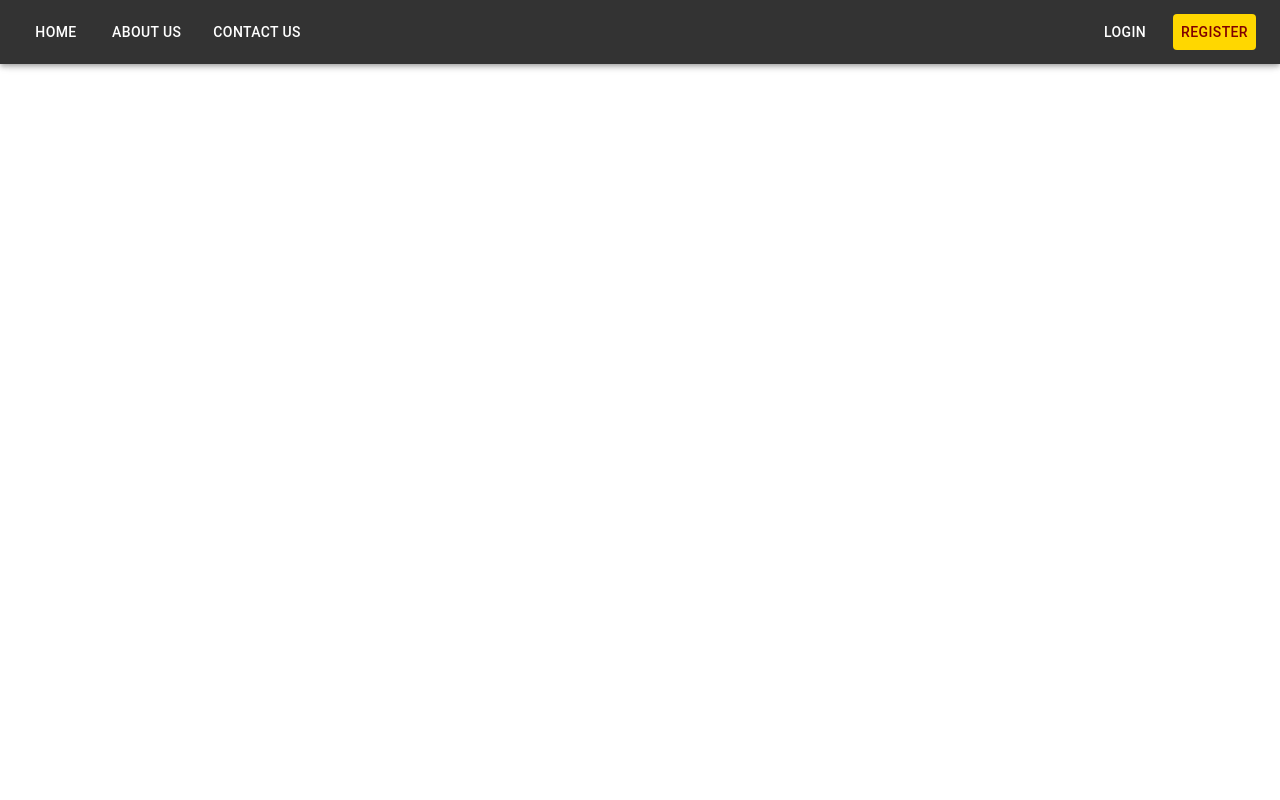
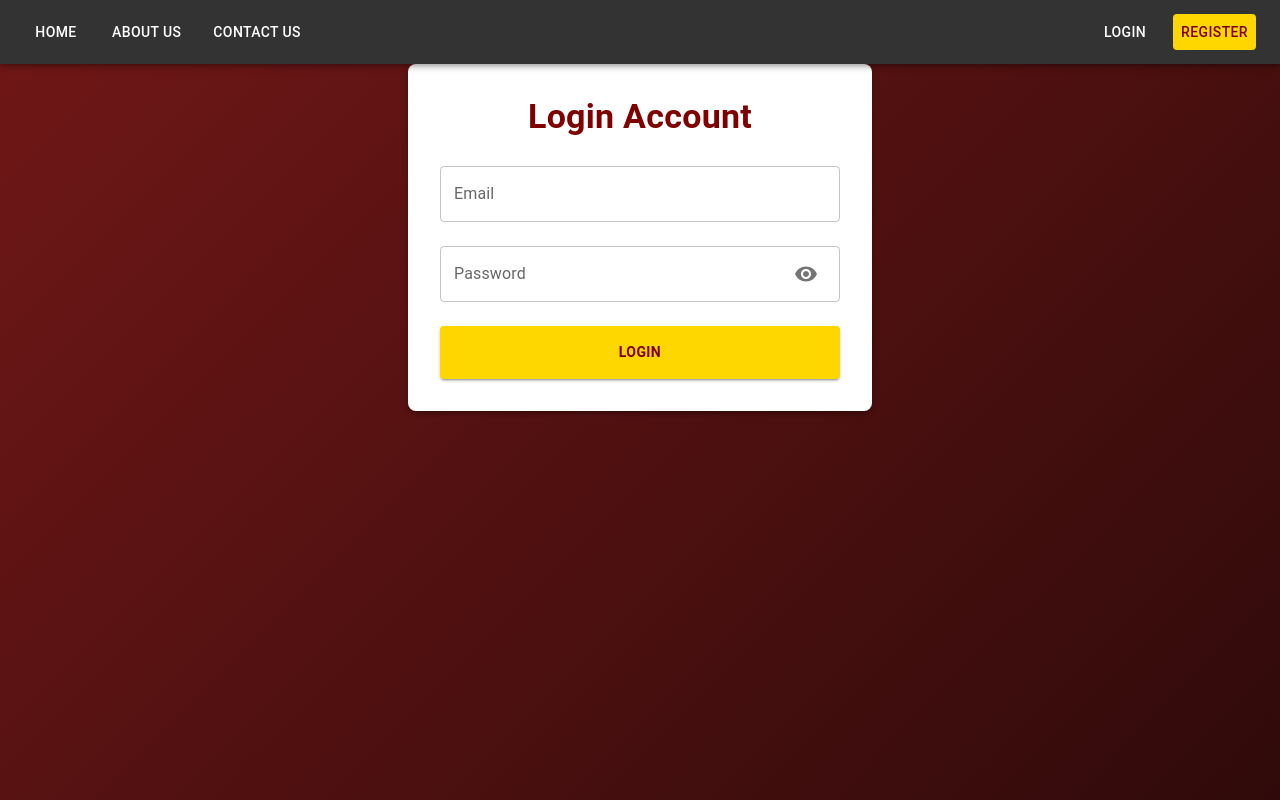
Before and after one commit to Mr-cmd-pip/App-Development, a React (Create React App) app in the folder fe/: page /login in a window 1280 px wide. Built offline with nearby package versions, Linux system fonts and the light colour scheme.

Commit message:
Added login design, icon on sidebar

```diff
--- a/fe/src/App.js
+++ b/fe/src/App.js
@@ -4,7 +4,8 @@ import { BrowserRouter as Router, Routes, Route } from "react-router-dom";
 import NavBar from "./components/NavBar";
 import HomePage from "./pages/LandingPage";
 import RegisterPage from "./pages/RegisterPage";
-import Dashboard from "./pages/Dashboard";
+import Login from "./pages/LoginPage";
+import AdminDashboard from "./pages/admin/AdminDashboard";
 
 function App() {
   const homeRef = useRef(null);
@@ -34,7 +35,8 @@ function App() {
             />
           }
         />
-        <Route path="/admin_dashboard" element={<Dashboard />} />
+        <Route path="/login" element={<Login />} />
+        <Route path='/admin_dashboard' element={<AdminDashboard />} />
         <Route path="/register" element={<RegisterPage />} />
       </Routes>
     </Router>
--- a/fe/src/components/NavBar.js
+++ b/fe/src/components/NavBar.js
@@ -20,7 +20,7 @@ function NavBar({ onScroll, homeRef, aboutRef, contactRef }) {
         </Box>
         <Box sx={{ display: "flex", gap: 2 }}>
           <Button sx={{ bgcolor: "inherit", color: "white" }}
-          onClick={() => navigate("/admin_dashboard")}>Login</Button>
+          onClick={() => navigate("/login")}>Login</Button>
           <Button sx={{ bgcolor: "gold", color: "maroon" }}
           onClick={() => navigate("/register")}>Register</Button>
         </Box>
--- a/fe/src/components/SideBar.js
+++ b/fe/src/components/SideBar.js
@@ -1,10 +1,28 @@
 import React from 'react';
 import "../css/Sidebar.css";
+import { SideBarData } from './SideBarData';
 
 function SideBar() {
     return (
         <div className='sidebar'>
-
+            <ul className='sidebarList'>
+                { SideBarData.map((val, key) => {
+                return (
+                    <li
+                        key={key}
+                        className='row'
+                        onClick={()=> {
+                            window.location.pathname = val.link
+                        }}
+                    >
+                        <div>{val.icon}</div>
+                        <div>
+                            {val.title}
+                        </div>
+                    </li>
+                    );
+                })}
+            </ul>
         </div>
     )
 }
--- a/fe/src/components/SideBarData.js
+++ b/fe/src/components/SideBarData.js
@@ -1,7 +1,40 @@
 import React from 'react'
+import HomeIcon from '@mui/icons-material/Home';
+import CalendarMonthIcon from '@mui/icons-material/CalendarMonth';
+import DoneOutlineIcon from '@mui/icons-material/DoneOutline';
+import ThumbDownAltIcon from '@mui/icons-material/ThumbDownAlt';
+import PendingIcon from '@mui/icons-material/Pending';
+import LogoutIcon from '@mui/icons-material/Logout';
 
 export const SideBarData = [
     {
-
+        title: 'Home',
+        icon: <HomeIcon />,
+        link: '/admin_dashboard'
+    },
+    {
+        title: 'Calendar',
+        icon: <CalendarMonthIcon />,
+        link: '/admin_Calendar'
+    },
+    {
+        title: 'Approved',
+        icon: <DoneOutlineIcon />,
+        link: '/admin_aprroved'
+    },
+    {
+        title: 'Declined',
+        icon: <ThumbDownAltIcon />,
+        link: '/admin_declined'
+    },
+    {
+        title: 'Pending',
+        icon: <PendingIcon />,
+        link: '/admin_pending'
+    },
+    {
+        title: 'Logout',
+        icon: <LogoutIcon />,
+        link: '/logout'
     }
 ]
--- a/fe/src/css/Sidebar.css
+++ b/fe/src/css/Sidebar.css
@@ -13,3 +13,9 @@ body {
     width: 250px;
     background-color: #2F4050;
 }
+
+.sidebarList {
+    height: 100%;
+    padding: 0;
+    width: 100%;
+}
--- a/fe/src/pages/LandingPage.js
+++ b/fe/src/pages/LandingPage.js
@@ -9,7 +9,7 @@ import {
   Divider,
 } from "@mui/material";
 import { motion } from "motion/react";
-function HomePage({ homeRef, aboutRef, contactRef }) {
+function LandingPage({ homeRef, aboutRef, contactRef }) {
   return (
     <div>
       {/* Hero Section */}
@@ -241,4 +241,4 @@ const styles = {
   },
 };
 
-export default HomePage;
+export default LandingPage;
--- /dev/null
+++ b/fe/src/pages/LoginPage.js
@@ -0,0 +1,188 @@
+import React, { useState, useEffect } from "react";
+import { useNavigate } from "react-router-dom";
+import {
+  TextField,
+  Button,
+  Typography,
+  Box,
+  Snackbar,
+  Alert,
+  IconButton,
+  InputAdornment,
+} from "@mui/material";
+import { Visibility, VisibilityOff } from "@mui/icons-material";
+import { motion } from "motion/react";
+
+const LoginPage = () => {
+  const navigate = useNavigate();
+
+  const [form, setForm] = useState({
+    email: "",
+    password: "",
+  });
+
+
+  const validateField = (name, value) => {
+    let errorMsg = "";
+    if (name === "email") {
+      const emailRegex = /^[^\s@]+@[^\s@]+\.[^\s@]+$/;
+      errorMsg = emailRegex.test(value) ? "" : "Invalid email format";
+    }
+    if (name === "password") {
+      errorMsg = validatePassword(value);
+    }
+    if (name === "confirmPassword") {
+      errorMsg = value !== form.password ? "Passwords do not match" : "";
+    }
+    setErrors((prev) => ({ ...prev, [name]: errorMsg }));
+  };
+
+  const validatePassword = (password) => {
+    const minLength = /.{8,}/;
+    const hasUpper = /[A-Z]/;
+    const hasLower = /[a-z]/;
+    const hasNumber = /[0-9]/;
+    const hasSpecial = /[!@#$%^&*(),.?":{}|<>]/;
+
+    if (!minLength.test(password))
+      return "Password must be at least 8 characters long";
+    if (!hasUpper.test(password))
+      return "Password must contain an uppercase letter";
+    if (!hasLower.test(password))
+      return "Password must contain a lowercase letter";
+    if (!hasNumber.test(password)) return "Password must contain a number";
+    if (!hasSpecial.test(password))
+      return "Password must contain a special character";
+    return "";
+  };
+
+  const [errors, setErrors] = useState({});
+  const [snackbar, setSnackbar] = useState({
+    open: false,
+    message: "",
+    severity: "success",
+  });
+  const [showPassword, setShowPassword] = useState(false);
+
+  useEffect(() => {
+    document.body.style.overflow = "hidden";
+    return () => {
+      document.body.style.overflow = "auto";
+    };
+  }, []);
+
+  const handleChange = (e) => {
+    const { name, value } = e.target;
+    setForm({ ...form, [name]: value });
+    validateField(name, value);
+  };
+
+  const handleSubmit = (e) => {
+    e.preventDefault();
+    if (
+      !Object.values(errors).some((error) => error) &&
+      Object.values(form).every((val) => val)
+    ) {
+      console.table("Form Data:", form);
+      setSnackbar({
+        open: true,
+        message: "Login Successful",
+        severity: "success",
+      });
+    } else {
+      setSnackbar({
+        open: true,
+        message: "Please input all fields",
+        severity: "error",
+      });
+    }
+  };
+
+  return (
+    <Box
+      sx={{
+        background: "linear-gradient(135deg,rgb(113, 23, 23),rgb(48, 10, 10))",
+        display: "flex",
+        justifyContent: "center",
+        height: "100vh",
+        overflow: "hidden",
+      }}
+    >
+      <motion.div
+        initial={{ opacity: 0, y: -50 }}
+        animate={{ opacity: 1, y: 0, transition: { duration: 0.4 } }}
+      >
+        <Box
+          mt={8}
+          p={4}
+          boxShadow={3}
+          borderRadius={2}
+          width="400px"
+          sx={{ backgroundColor: "white" }}
+        >
+          <Typography
+            variant="h4"
+            align="center"
+            gutterBottom
+            sx={{ fontWeight: "bold", color: "maroon" }}
+          >
+            Login Account
+          </Typography>
+          <form onSubmit={handleSubmit}>
+            <TextField
+              fullWidth
+              label="Email"
+              name="email"
+              margin="normal"
+              onChange={handleChange}
+              error={!!errors.email}
+              helperText={errors.email}
+            />
+            <TextField
+              fullWidth
+              label="Password"
+              name="password"
+              type={showPassword ? "text" : "password"}
+              margin="normal"
+              onChange={handleChange}
+              error={!!errors.password}
+              helperText={errors.password}
+              InputProps={{
+                endAdornment: (
+                  <InputAdornment position="end">
+                    <IconButton onClick={() => setShowPassword(!showPassword)}>
+                      {showPassword ? <VisibilityOff /> : <Visibility />}
+                    </IconButton>
+                  </InputAdornment>
+                ),
+              }}
+            />
+            <Button
+              variant="contained"
+              fullWidth
+              type="submit"
+              sx={{
+                mt: 2,
+                p: "0.9rem",
+                backgroundColor: "gold",
+                color: "maroon",
+                fontWeight: "bold",
+              }}
+              onClick={() => navigate("/admin_dashboard")}>
+              Login
+            </Button>
+          </form>
+        </Box>
+      </motion.div>
+      <Snackbar
+        open={snackbar.open}
+        autoHideDuration={4000}
+        onClose={() => setSnackbar({ ...snackbar, open: false })}
+      >
+        <Alert severity={snackbar.severity}>{snackbar.message}</Alert>
+      </Snackbar>
+    </Box>
+  );
+};
+
+export default LoginPage;
--- a/fe/src/pages/Dashboard.js
+++ b/fe/src/pages/admin/AdminDashboard.js
@@ -1,6 +1,6 @@
 import React from 'react';
-import "../css/Sidebar.css";
-import Sidebar from '../components/SideBar';
+import "../../css/Sidebar.css";
+import Sidebar from '../../components/SideBar';
 
 function Dashboard() {
     return (
```
